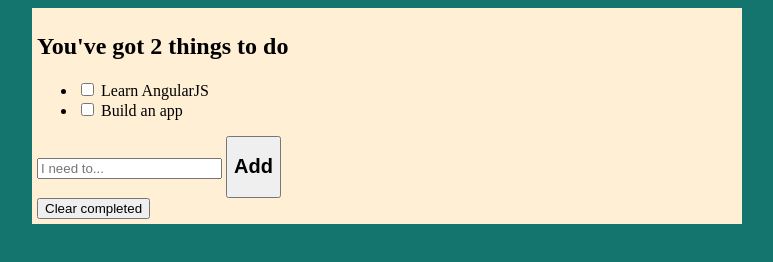
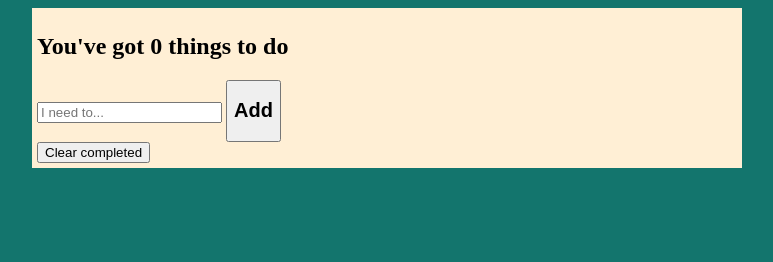
Before and after one commit to hokanovic/ComponentJS, a website built with webpack: page public/index.html in a window 1280 px wide. Shown: the whole page, without its empty margins (253-1026 px from the left). Built offline with nearby package versions, Linux system fonts and the light colour scheme; some packages are replaced by stand-ins of ours.

Commit message:
Add TodoList

```diff
--- a/public/index.html
+++ b/public/index.html
@@ -8,7 +8,7 @@
   <title>My awesome app</title>
 </head>
 <body>
-  <div class="wrapper" ng-app="awesomeApp" ng-controller="awesomeAppController">
+  <div class="wrapper" ng-app="awesomeApp" ng-controller="awesomeAppController" ng-cloak>
         <h2>You've got <span class="emphasis">{{getTotalTodos()}}</span> things to do</h2>
         <ul>
           <li ng-repeat="todo in todos">
--- a/public/styles.css
+++ b/public/styles.css
@@ -7,3 +7,7 @@
 body {
   background: #13756D;
 }
+
+ng-cloak {
+  display:none;
+}
--- a/src/main.ts
+++ b/src/main.ts
@@ -4,8 +4,8 @@ let app = angular.module('awesomeApp', []);
 
 app.controller('awesomeAppController', function TodoCtrl($scope) {
     $scope.todos = [
-        {text:'Learn AngularJS', done:false},
-        {text: 'Build an app', done:false}
+        //{text:'', done:false},
+        //{text:'', done:false}
       ];
 
     $scope.getTotalTodos = function () {
```
